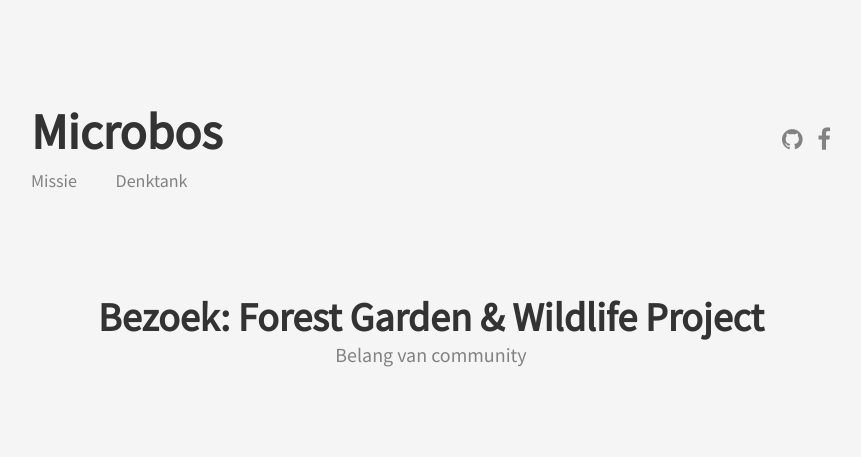
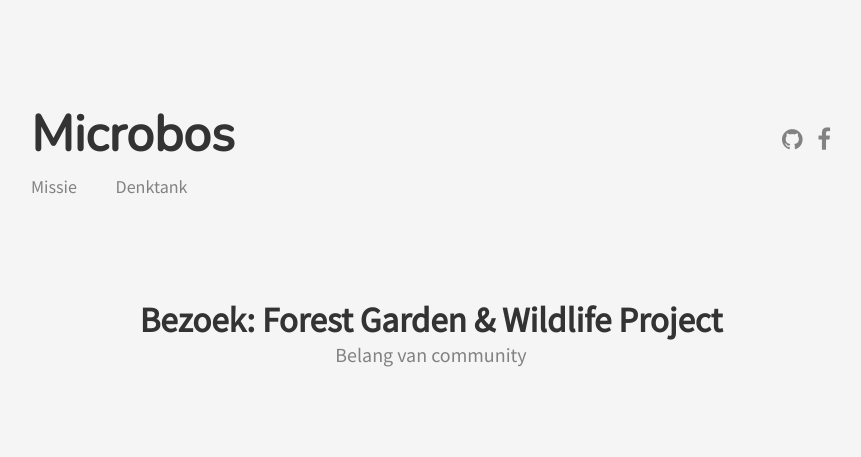
Before and after one commit to SimonBoury/microbos, a Jekyll site: the page built from _posts/2015-09-22-Bezoek-Forest-Garden-&-Wildlife-Project.md, in a window 1280 px wide. Shown: the top 457 px of the page, without its empty margins (209-1070 px from the left). Built offline with Jekyll 4.4.1, drawn with Linux system fonts in a browser that asks for light colours; grey boxes are pictures that could not be loaded.

Commit message:
Update _default.scss

```diff
--- a/_sass/_default.scss
+++ b/_sass/_default.scss
@@ -1,6 +1,6 @@
 /* imports */
 
-@import url('https://fonts.googleapis.com/css?family=Source+Sans+Pro');
+@import url('https://fonts.googleapis.com/css?family=Nunito|Source+Sans+Pro');
 
 /* =Base */
 
@@ -83,8 +83,9 @@ strong {
 }
 
 .logo {
+    font-family: 'Nunito', sans-serif;
     font-size: 50px;
-    font-weight: 700;
+    font-weight: bold;
     color: $iron;
     display: block;
 }
@@ -131,8 +132,8 @@ strong {
 }
 
 .page-title__text {
-    font-weight: 700;
-    font-size: 70px;
+    font-weight: semi-bold;
+    font-size: 35px;
 }
 
 .page-title__subtitle {
@@ -146,7 +147,7 @@ strong {
 }
 
 .post-title__text {
-    font-size: 40px;
+    font-size: 35px;
 }
 
 .post-title__subtitle {
```
